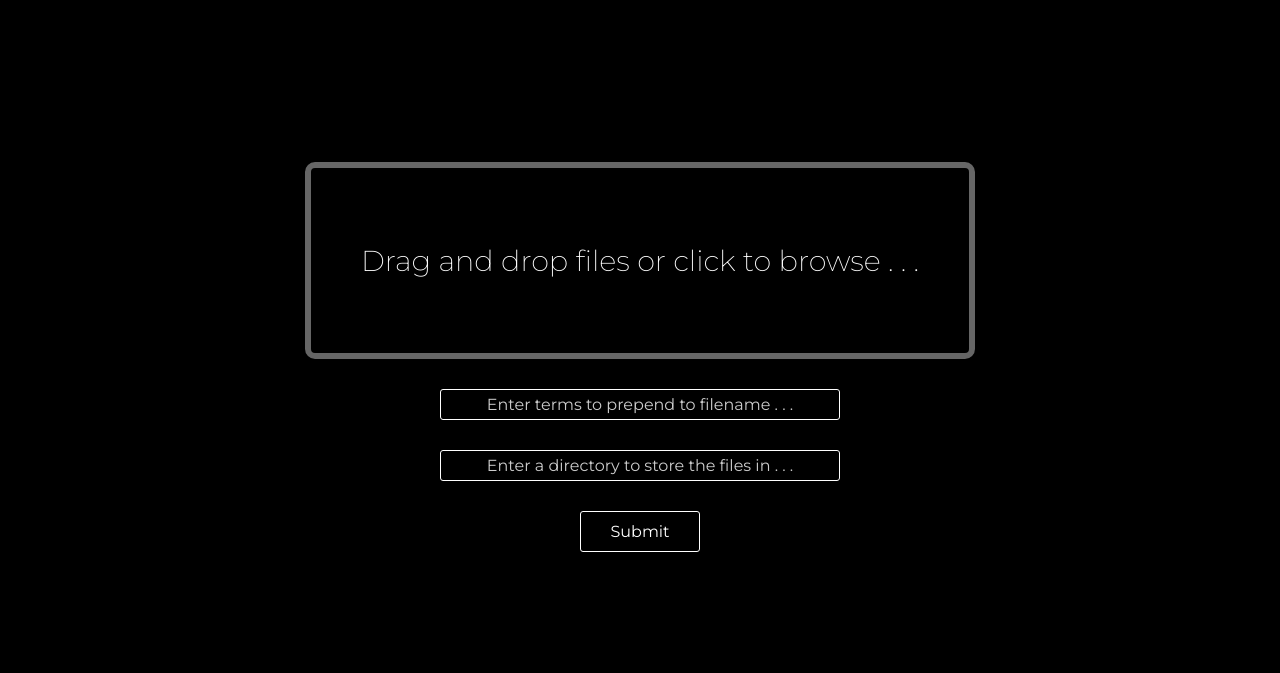
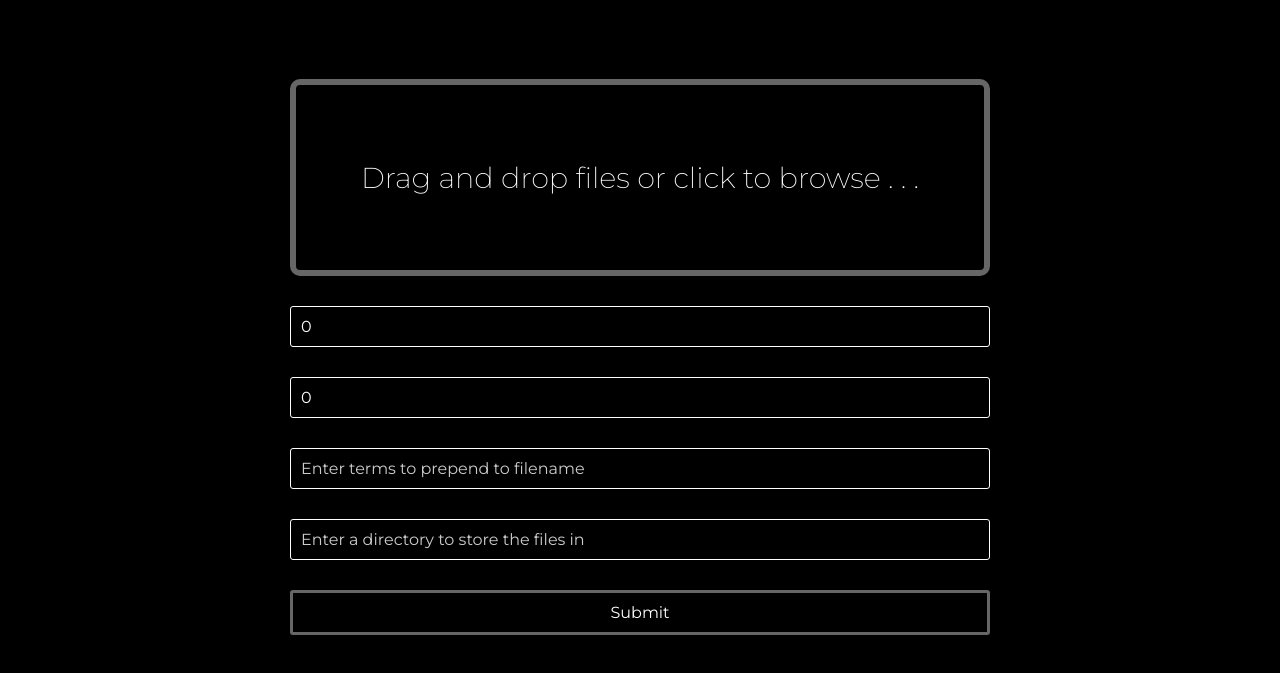
Before and after one commit to pJanks/file_naming_app_refactor, a website: page public/index.html in a window 1280 px wide. Shown: the part 83-756 px from the top of the page. Drawn offline with nearby package versions, Linux system fonts and the light colour scheme; no server answers.

Commit message:
Refactor

```diff
--- a/public/index.html
+++ b/public/index.html
@@ -20,33 +20,37 @@
       </header>
       <main class="content-container">
         <form class="file-dropper-form" enctype="multipart/form-data">
-          <label
-            class="file-dropper-label"
-            for="file-dropper"
-            tabindex=0
-          >
+          <label class="file-dropper-label" for="file-dropper" tabindex="0">
             Drag and drop files or click to browse . . .
           </label>
           <input
             class="file-dropper hidden"
-            type="file"
             name="files"
             id="file-dropper"
+            type="file"
             multiple
           />
           <input
+            class="start-input user-input"
+            placeholder="Start postion for character removal"
+            value="0"
+          />
+          <input
+            class="end-input user-input"
+            placeholder="End postion for character removal"
+            value="0"
+          />
+          <input
             class="new-name-input user-input"
-            type="text"
+            placeholder="Enter terms to prepend to filename"
             required
-            placeholder="Enter terms to prepend to filename . . ."
           />
           <input
             class="directory-input user-input"
-            type="text"
+            placeholder="Enter a directory to store the files in"
             required
-            placeholder="Enter a directory to store the files in . . ."
           />
-          <button class="submit-button">Submit</button>
+          <input class="submit-button" type="submit" value="Submit" />
         </form>
       </main>
     </div>
--- a/public/styles/styles.css
+++ b/public/styles/styles.css
@@ -26,9 +26,7 @@ body {
 .content-container {
   align-items: center;
   display: flex;
-  flex-direction: column;
   justify-content: center;
-  min-height: calc(100vh - 80px);
   width: 100%;
 }
 
@@ -36,6 +34,8 @@ body {
   align-items: center;
   display: flex;
   flex-direction: column;
+  justify-content: center;
+  min-height: calc(100vh - 80px);
 }
 
 .file-dropper-label {
@@ -44,7 +44,10 @@ body {
   cursor: pointer;
   font-size: 180%;
   font-weight: 200;
-  padding: 75px 50px;
+  margin-bottom: 30px;
+  padding: 75px 0;
+  text-align: center;
+  width: 700px;
 }
 
 .file-dropper-label:hover {
@@ -62,10 +65,9 @@ body {
 .user-input {
   border: 1px solid #FFF;
   border-radius: 3px;
-  margin-top: 30px;
-  padding: 5px;
-  text-align: center;
-  width: 400px;
+  margin-bottom: 30px;
+  padding: 10px;
+  width: 700px;
 }
 
 .user-input::placeholder {
@@ -73,13 +75,12 @@ body {
 }
 
 .submit-button {
-  border: 1px solid #FFF;
+  border: 3px solid #666;
   border-radius: 3px;
   cursor: pointer;
-  margin-top: 30px;
   padding: 10px;
   text-align: center;
-  width: 120px;
+  width: 700px;
 }
 
 .submit-button:hover {
```
Also changed, not shown: server.js (+8 -3 lines), 1 other file.
